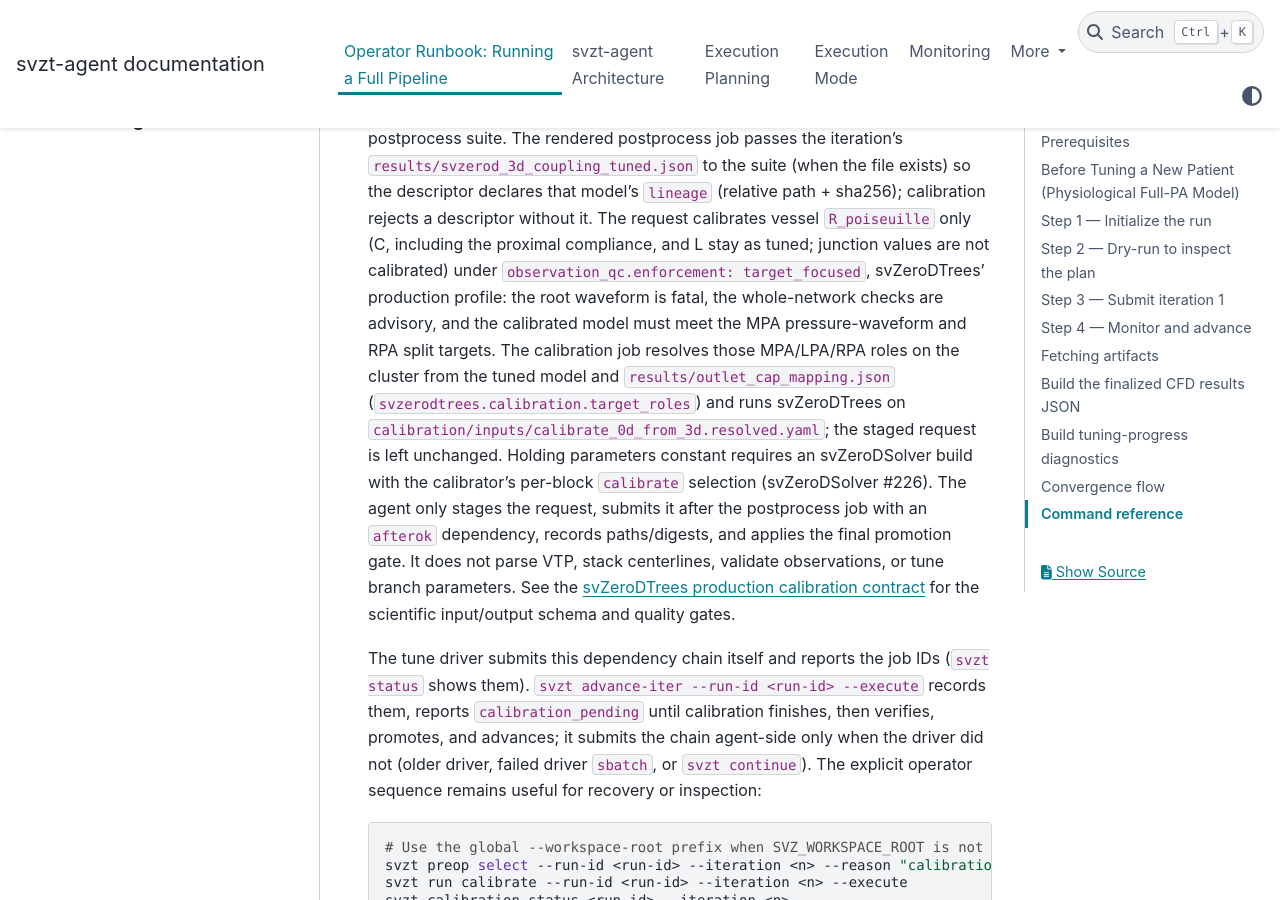
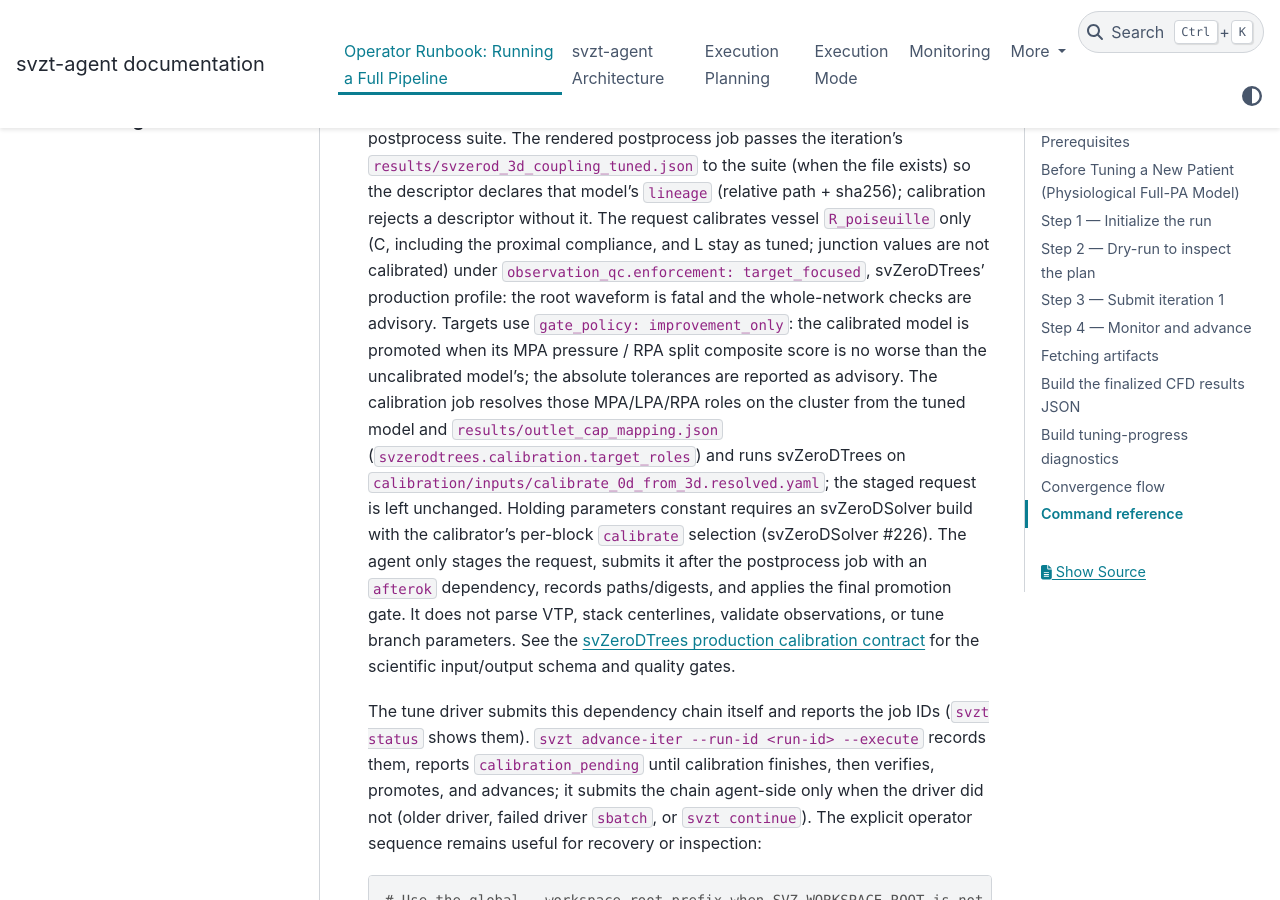
Before and after one commit to ncdorn/svzt-agent, a Sphinx documentation site: the page built from docs/OPERATOR_RUNBOOK.md, in a window 1280 px wide and 900 px high, scrolled down 5131 px. Built offline with Sphinx 7.4.7 and the PyData theme 0.15.4, drawn with Linux system fonts in a browser that asks for light colours; pages that are not in the unit, such as notebooks, are missing from menus.

Commit message:
Request the improvement-only calibration target gate
Co-Authored-By: Claude Opus 5.5 <noreply@anthropic.com>

```diff
--- a/docs/OPERATOR_RUNBOOK.md
+++ b/docs/OPERATOR_RUNBOOK.md
@@ -182,8 +182,10 @@ calibration rejects a descriptor without it.
 The request calibrates vessel `R_poiseuille` only (C, including the proximal
 compliance, and L stay as tuned; junction values are not calibrated) under
 `observation_qc.enforcement: target_focused`, svZeroDTrees' production
-profile: the root waveform is fatal, the whole-network checks are advisory, and
-the calibrated model must meet the MPA pressure-waveform and RPA split targets.
+profile: the root waveform is fatal and the whole-network checks are advisory.
+Targets use `gate_policy: improvement_only`: the calibrated model is promoted
+when its MPA pressure / RPA split composite score is no worse than the
+uncalibrated model's; the absolute tolerances are reported as advisory.
 The calibration job resolves those MPA/LPA/RPA roles on the cluster from the
 tuned model and `results/outlet_cap_mapping.json`
 (`svzerodtrees.calibration.target_roles`) and runs svZeroDTrees on
```
Also changed, not shown: 2 other files.
